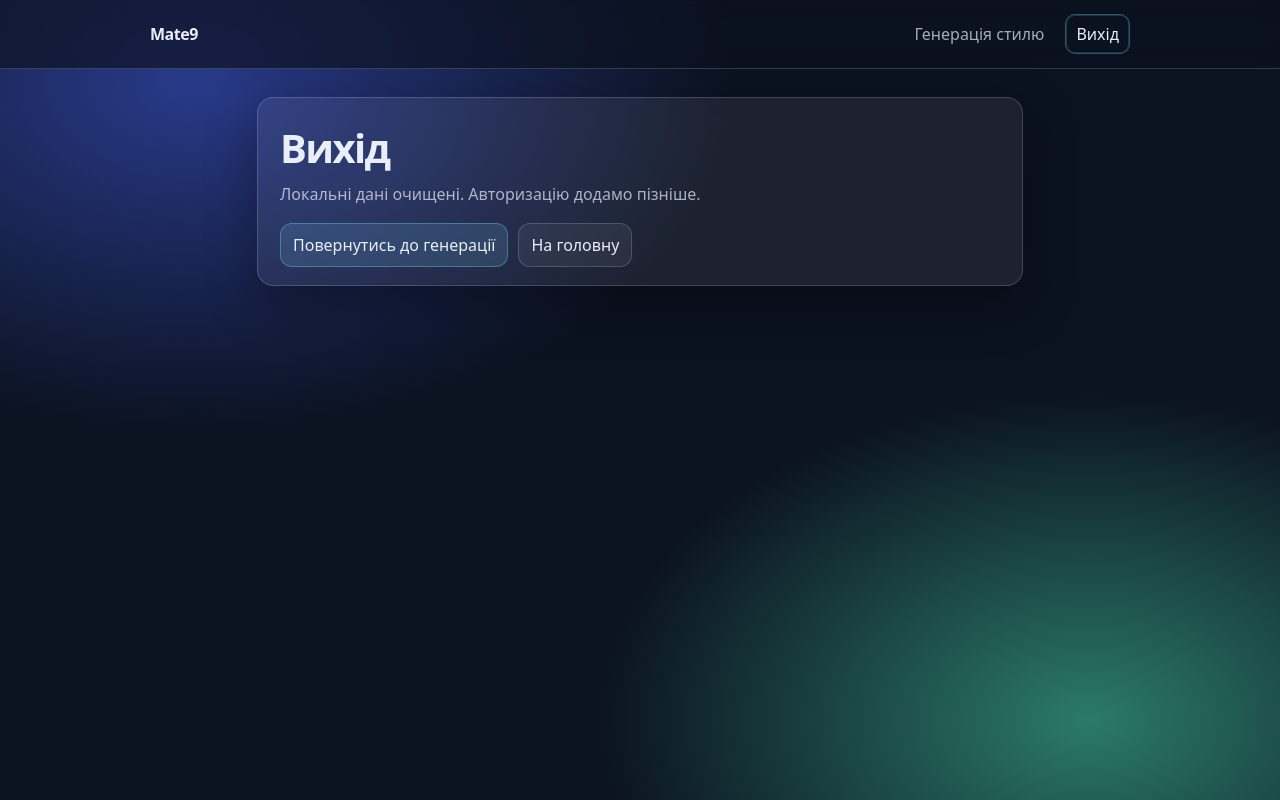
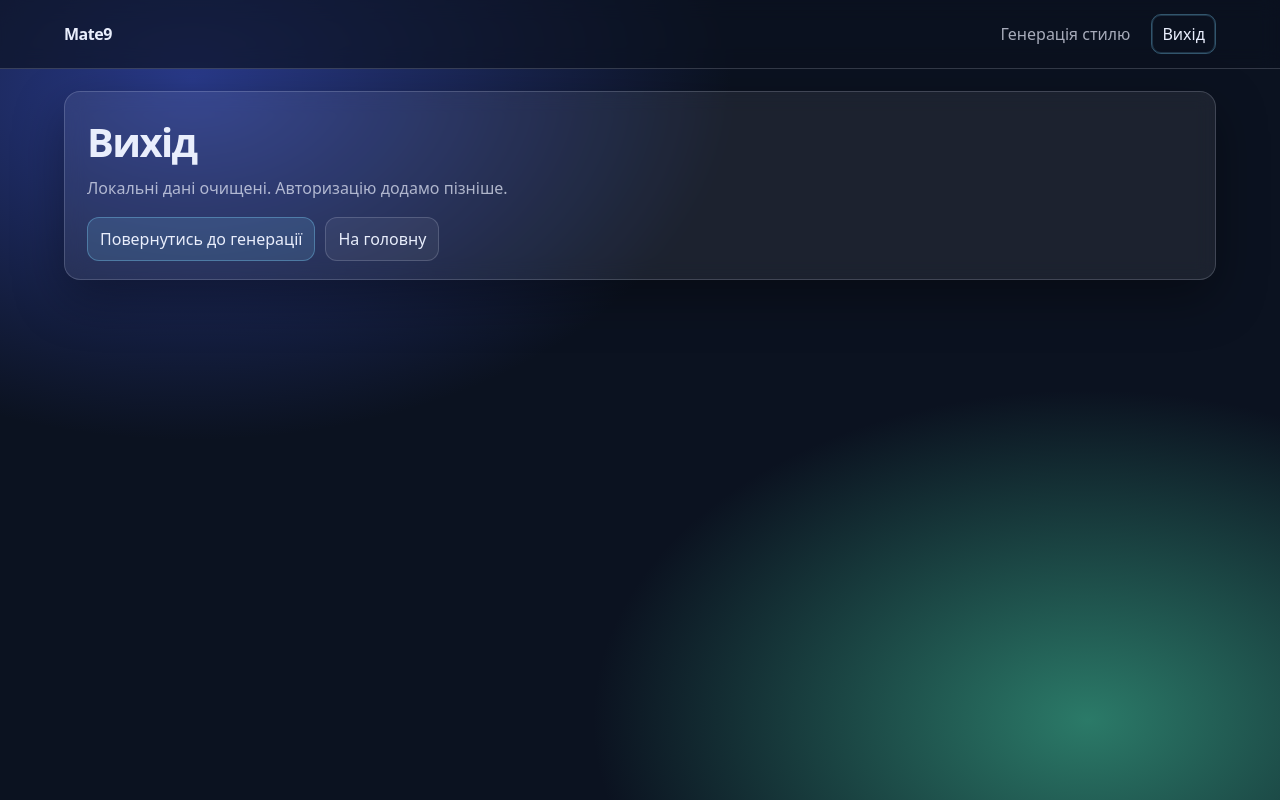
Before and after one commit to job-artem/mate9_team, a React (Vite) app in the folder frontend/: page /#/logout in a window 1280 px wide. Built offline with nearby package versions, Linux system fonts and the light colour scheme.

Commit message:
fix width

```diff
--- a/frontend/src/styles.css
+++ b/frontend/src/styles.css
@@ -7,6 +7,13 @@
   --border: rgba(233, 238, 252, 0.18);
   --topbar: rgba(11, 18, 32, 0.65);
   --accent: #7dd3fc;
+  --container: 90vw;
+}
+
+*,
+*::before,
+*::after {
+  box-sizing: border-box;
 }
 
 html,
@@ -21,6 +28,7 @@ body {
   background: radial-gradient(900px 600px at 15% 10%, #293a8a 0%, transparent 60%),
     radial-gradient(900px 600px at 85% 90%, #2b7a68 0%, transparent 55%), var(--bg);
   color: var(--text);
+  overflow-x: hidden;
 }
 
 button {
@@ -48,7 +56,7 @@ code {
 }
 
 .topbarInner {
-  width: min(980px, calc(100% - 32px));
+  width: var(--container);
   margin: 0 auto;
   display: flex;
   align-items: center;
@@ -94,12 +102,14 @@ code {
 .page {
   min-height: 100%;
   display: grid;
-  place-items: center;
-  padding: 28px 18px;
+  place-items: start center;
+  padding: 22px 0;
+  width: var(--container);
+  margin: 0 auto;
 }
 
 .card {
-  width: min(720px, 100%);
+  width: 100%;
   border: 1px solid var(--border);
   background: var(--card);
   backdrop-filter: blur(10px);
```
